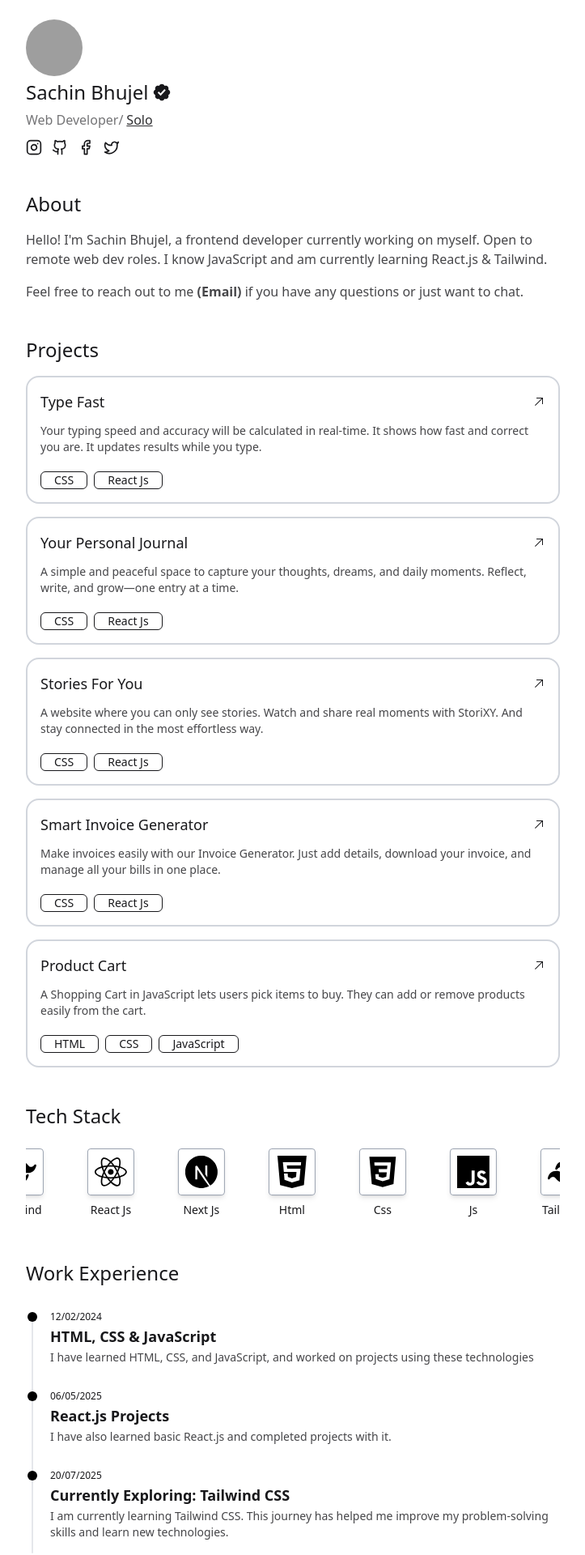
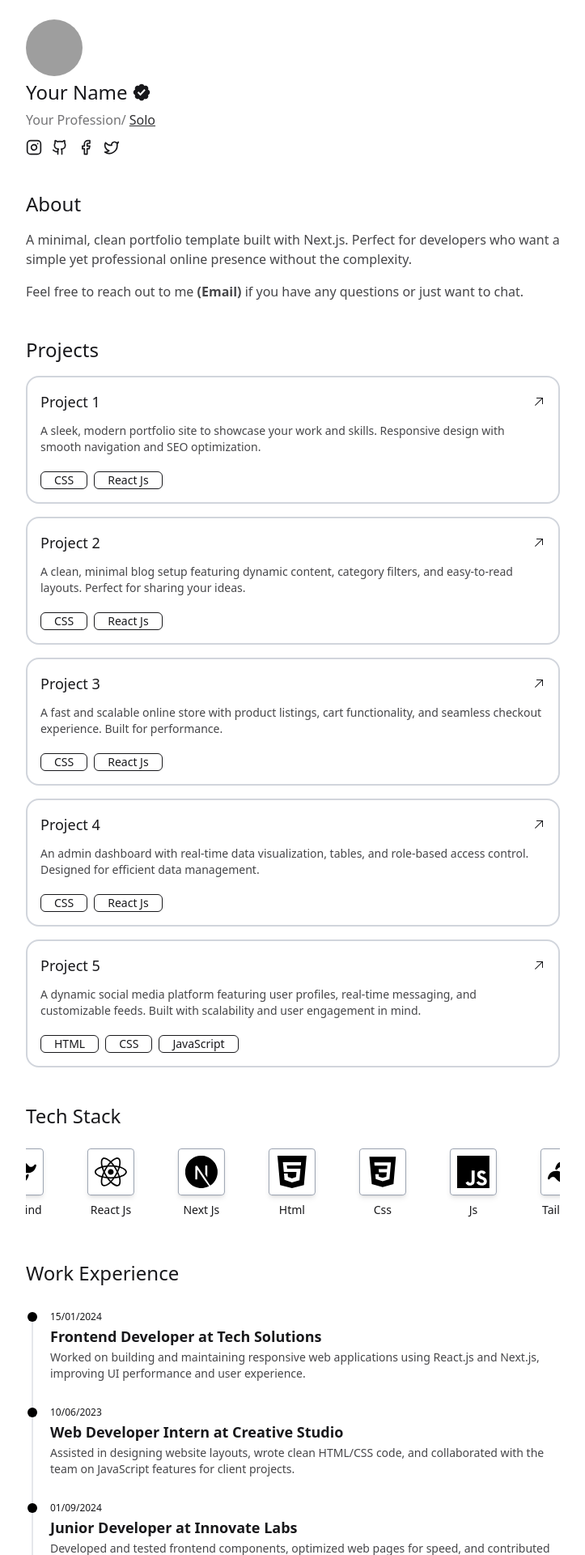
Before and after one commit to sachinbhujel/sachinbhujel.github.io, a Next.js app: page / in a window 1280 px wide. Shown: the part 60-1980 px from the top of the page at 81% size, without its empty margins (278-1001 px from the left). Built offline with nearby package versions, Linux system fonts and the light colour scheme; grey boxes are pictures that could not be loaded; a web font is replaced by a local one.

Commit message:
BLOGS PAGE ADDED

```diff
--- /dev/null
+++ b/src/app/blogs/page.js
@@ -0,0 +1,20 @@
+import React from "react";
+import { blogs } from "../../data/data";
+
+function page() {
+    return (
+        <>
+            <div className="flex flex-col gap-4 mt-11 scroll-mt-11 p-4">
+                <h2 className="text-2xl">Blogs</h2>
+                    {blogs.map((blog, index) => (
+                        <div key={index} className="flex items-center justify-between py-2 gap-8">
+                            <h2 className="cursor-pointer hover:underline">{blog.title}</h2>
+                            <p className="text-sm">{blog.date}</p>
+                        </div>
+                    ))}
+            </div>
+        </>
+    );
+}
+
+export default page;
--- a/src/app/components/Navbar.jsx
+++ b/src/app/components/Navbar.jsx
@@ -20,7 +20,7 @@ export default function Navbar() {
                                     >
                                         <li>
                                             <a
-                                                href="#about"
+                                                href="/#about"
                                                 className="hover:underline"
                                             >
                                                 About
@@ -28,7 +28,7 @@ export default function Navbar() {
                                         </li>
                                         <li>
                                             <a
-                                                href="#projects"
+                                                href="/#projects"
                                                 className="hover:underline"
                                             >
                                                 Projects
@@ -36,7 +36,7 @@ export default function Navbar() {
                                         </li>
                                         <li>
                                             <a
-                                                href="#experience"
+                                                href="/#experience"
                                                 className="hover:underline"
                                             >
                                                 Experience
@@ -44,7 +44,7 @@ export default function Navbar() {
                                         </li>
                                     </ul>
 
-                            <Link href="#blogs" className="hover:underline">
+                            <Link href="/blogs" className="hover:underline">
                                 Blogs
                             </Link>
                         </div>
--- a/src/data/data.js
+++ b/src/data/data.js
@@ -1,7 +1,7 @@
 export const about = {
-    name: "Sachin Bhujel",
-    role: "Web Developer",
-    about: "Hello! I'm Sachin Bhujel, a frontend developer currently working on myself. Open to remote web dev roles. I know JavaScript and am currently learning React.js & Tailwind.",
+    name: "Your Name",
+    role: "Your Profession",
+    about: "A minimal, clean portfolio template built with Next.js. Perfect for developers who want a simple yet professional online presence without the complexity.",
     email: "sachinbhujel@duck.com",
 };
 
@@ -23,37 +23,37 @@ export const socials = {
 
 export const projects = [
     {
-        title: "Type Fast",
+        title: "Project 1",
         description:
-            "Your typing speed and accuracy will be calculated in real-time. It shows how fast and correct you are. It updates results while you type.",
+            "A sleek, modern portfolio site to showcase your work and skills. Responsive design with smooth navigation and SEO optimization.",
         tags: ["CSS", "React Js"],
         link: "https://maketypefast.netlify.app/",
     },
     {
-        title: "Your Personal Journal",
+        title: "Project 2",
         description:
-            "A simple and peaceful space to capture your thoughts, dreams, and daily moments. Reflect, write, and grow—one entry at a time.",
+            "A clean, minimal blog setup featuring dynamic content, category filters, and easy-to-read layouts. Perfect for sharing your ideas.",
         tags: ["CSS", "React Js"],
         link: "https://reflectly.pages.dev/",
     },
     {
-        title: "Stories For You",
+        title: "Project 3",
         description:
-            "A website where you can only see stories. Watch and share real moments with StoriXY. And stay connected in the most effortless way.",
+            "A fast and scalable online store with product listings, cart functionality, and seamless checkout experience. Built for performance.",
         tags: ["CSS", "React Js"],
         link: "https://storixy.netlify.app/",
     },
     {
-        title: "Smart Invoice Generator",
+        title: "Project 4",
         description:
-            "Make invoices easily with our Invoice Generator. Just add details, download your invoice, and manage all your bills in one place.",
+            "An admin dashboard with real-time data visualization, tables, and role-based access control. Designed for efficient data management.",
         tags: ["CSS", "React Js"],
         link: "https://invoicexy.netlify.app/",
     },
     {
-        title: "Product Cart",
+        title: "Project 5",
         description:
-            "A Shopping Cart in JavaScript lets users pick items to buy. They can add or remove products easily from the cart.",
+            "A dynamic social media platform featuring user profiles, real-time messaging, and customizable feeds. Built with scalability and user engagement in mind.",
         tags: ["HTML", "CSS", "JavaScript"],
         link: "https://sachinbhujel.github.io/30JavascriptProjects/Product_Cart/",
     },
@@ -61,21 +61,36 @@ export const projects = [
 
 export const experience = [
     {
-        title: "HTML, CSS & JavaScript",
+        title: "Frontend Developer at Tech Solutions",
         description:
-            "I have learned HTML, CSS, and JavaScript, and worked on projects using these technologies",
-        date: "12/02/2024",
+            "Worked on building and maintaining responsive web applications using React.js and Next.js, improving UI performance and user experience.",
+        date: "15/01/2024",
     },
     {
-        title: "React.js Projects",
+        title: "Web Developer Intern at Creative Studio",
         description:
-            "I have also learned basic React.js and completed projects with it.",
-        date: "06/05/2025",
+            "Assisted in designing website layouts, wrote clean HTML/CSS code, and collaborated with the team on JavaScript features for client projects.",
+        date: "10/06/2023",
     },
     {
-        title: "Currently Exploring: Tailwind CSS",
+        title: "Junior Developer at Innovate Labs",
         description:
-            "I am currently learning Tailwind CSS. This journey has helped me improve my problem-solving skills and learn new technologies.",
-        date: "20/07/2025",
+            "Developed and tested frontend components, optimized web pages for speed, and contributed to team code reviews and debugging sessions.",
+        date: "01/09/2024",
     },
 ];
+
+export const blogs = [
+    {
+        title: "Understanding React Hooks",
+        date: "12/03/2025",
+    },
+    {
+        title: "CSS Grid vs Flexbox: When to Use Which",
+        date: "25/04/2025",
+    },
+    {
+        title: "Next.js SEO Best Practices",
+        date: "10/07/2025",
+    },
+];
```
